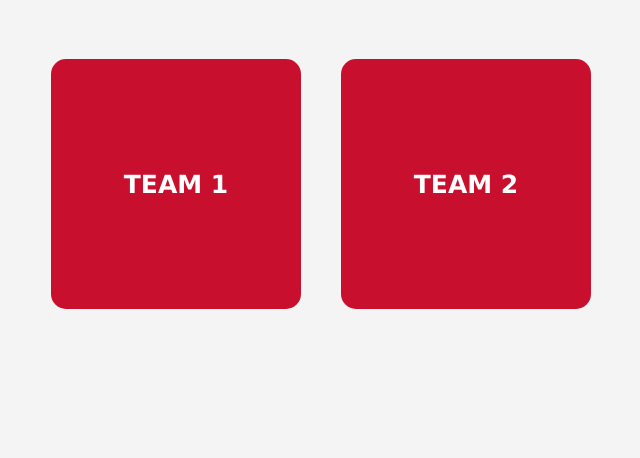
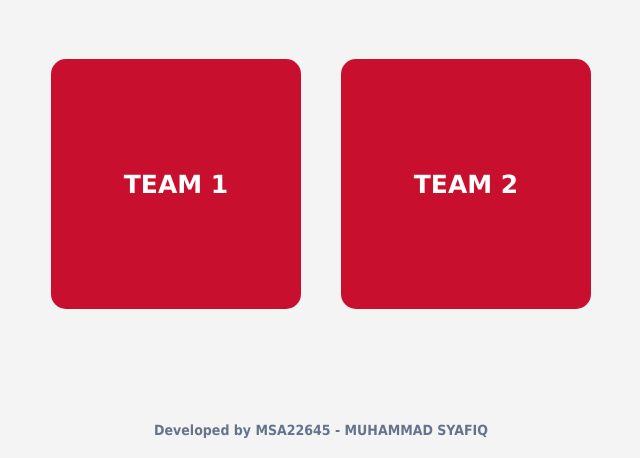
Before and after one commit to aliahhhhhs/PRASARANA-Work-Content, a website: page public/index.html in a window 1280 px wide. Shown: the part 342-800 px from the top of the page, without its empty margins (319-959 px from the left). Drawn offline with Linux system fonts and the light colour scheme.

Commit message:
update server

```diff
--- a/public/index.html
+++ b/public/index.html
@@ -22,6 +22,23 @@
         <div class="team-card" onclick="selectTeam('Team 2')">TEAM 2</div>
       </div>
     </div>
+    <footer
+      style="
+        position: fixed;
+        bottom: 20px;
+        left: 50%;
+        transform: translateX(-50%);
+        text-align: center;
+        width: 100%;
+        font-family: Tahoma, sans-serif;
+        font-size: 14px;
+        color: #64748b;
+        font-weight: bold;
+        z-index: 10;
+      "
+    >
+      Developed by MSA22645 - MUHAMMAD SYAFIQ
+    </footer>
 
     <script src="js/splash.js"></script>
   </body>
```
Also changed, not shown: public/login.html (+17 -0 lines).
